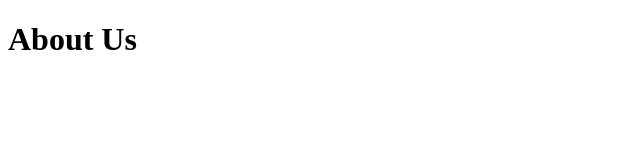
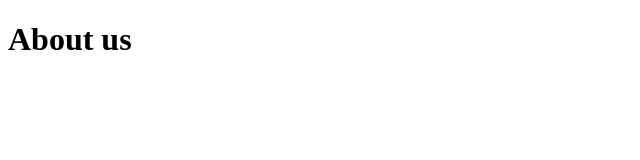
Before and after one commit to GCgang/next-js-study, a Next.js app: page /about-us in a window 1280 px wide. Shown: the top 160 px of the page, without its empty margins (0-640 px from the left). Built offline with nearby package versions, Linux system fonts and the light colour scheme.

Commit message:
Feat: Not Found Routes

```diff
--- a/app/about-us/page.tsx
+++ b/app/about-us/page.tsx
@@ -1,3 +1,3 @@
 export default function AboutUs() {
-  return <h1>About Us</h1>;
+  return <h1>About us</h1>;
 }
--- /dev/null
+++ b/app/not-found.tsx
@@ -0,0 +1,3 @@
+export default function NotFound() {
+  return <h1>Not Found</h1>;
+}
```
